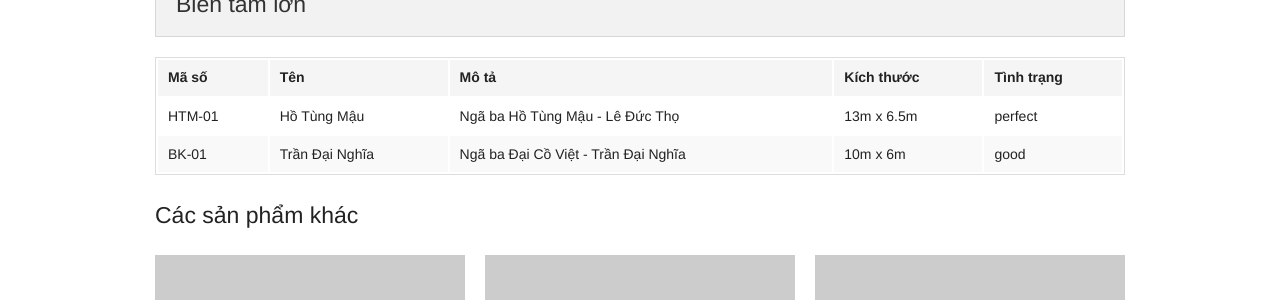
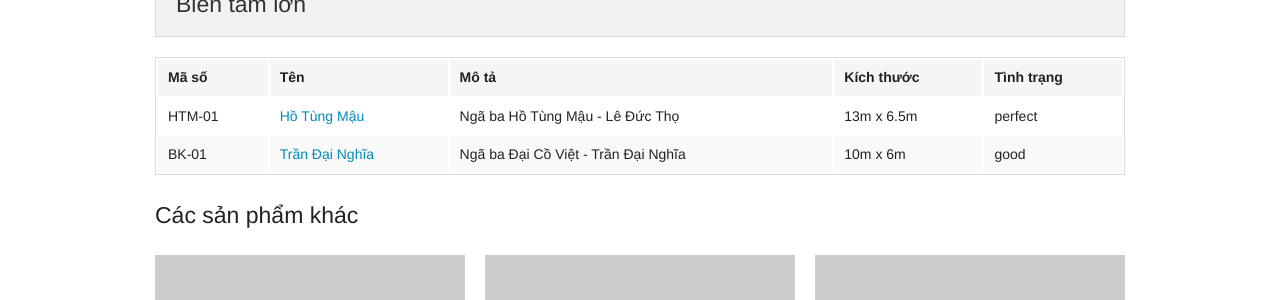
Before and after one commit to haviet/static-on-foundation, a Jekyll site: the page built from sanpham/billboard.html, in a window 1280 px wide. Shown: the part 202-502 px from the top of the page. Built offline with Jekyll 4.4.1, drawn with Linux system fonts in a browser that asks for light colours.

Commit message:
Update table-billboard.html

```diff
--- a/_includes/table-billboard.html
+++ b/_includes/table-billboard.html
@@ -12,7 +12,7 @@
     {% for bb in site.data.list-billboard %}
     <tr>
       <td>{{ bb.code }}</td>
-      <td>{{ bb.name }}</td>
+      <td><a href="{{ site.baseurl }}/{{ bb.link }}">{{ bb.name }}</a></td>
       <td>{{ bb.desc }}</td>
       <td>{{ bb.size }}</td>
       <td>{{ bb.status }}</td>
```
